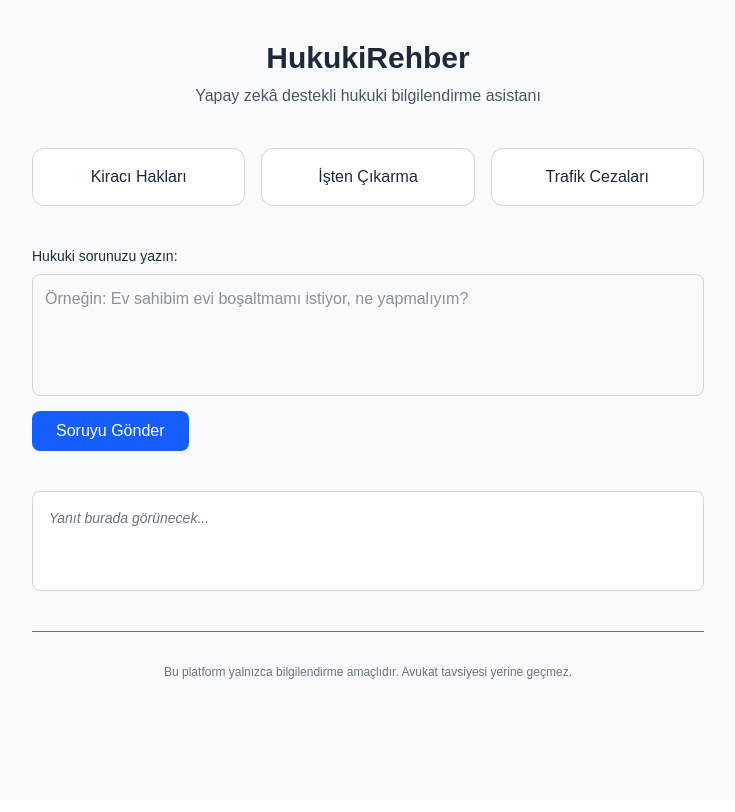
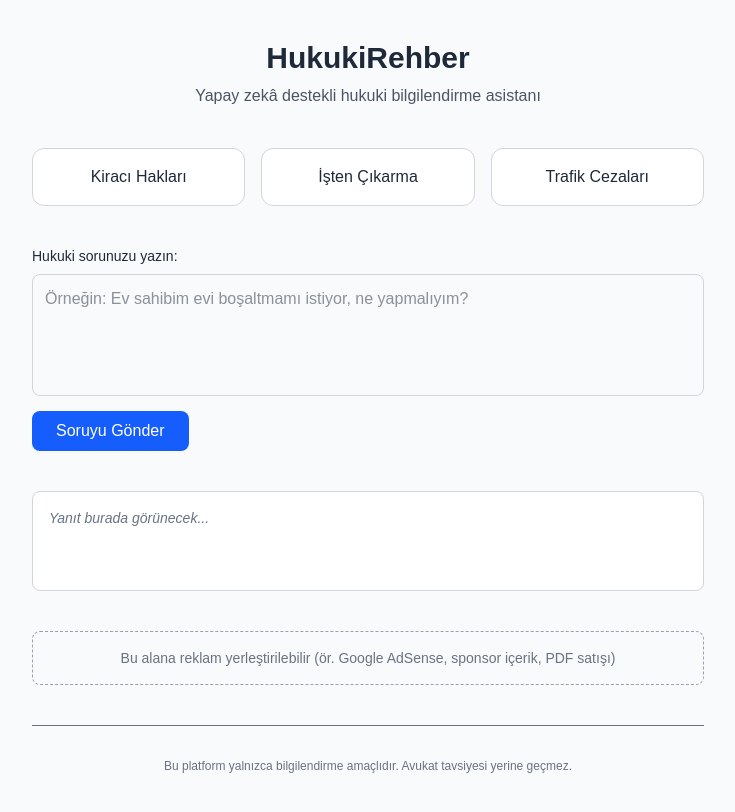
Before and after one commit to bemreer/hukukirehber, a Next.js app: page / in a window 1280 px wide. Shown: the whole page, without its empty margins (272-1007 px from the left). Built offline with nearby package versions, Linux system fonts and the light colour scheme.

Commit message:
Reklam alanı placeholder eklendi

```diff
--- a/src/pages/index.js
+++ b/src/pages/index.js
@@ -81,6 +81,12 @@ export default function Home() {
           )}
         </section>
 
+        {/* Reklam Alanı */}
+        <div className="mt-4 border border-dashed border-gray-400 p-4 text-center text-sm text-gray-500 rounded-lg bg-gray-50">
+          Bu alana reklam yerleştirilebilir (ör. Google AdSense, sponsor içerik, PDF satışı)
+        </div>
+
+
         {/* Uyarı */}
         <footer className="text-xs text-gray-500 text-center pt-8 border-t">
           Bu platform yalnızca bilgilendirme amaçlıdır. Avukat tavsiyesi yerine geçmez.
```
